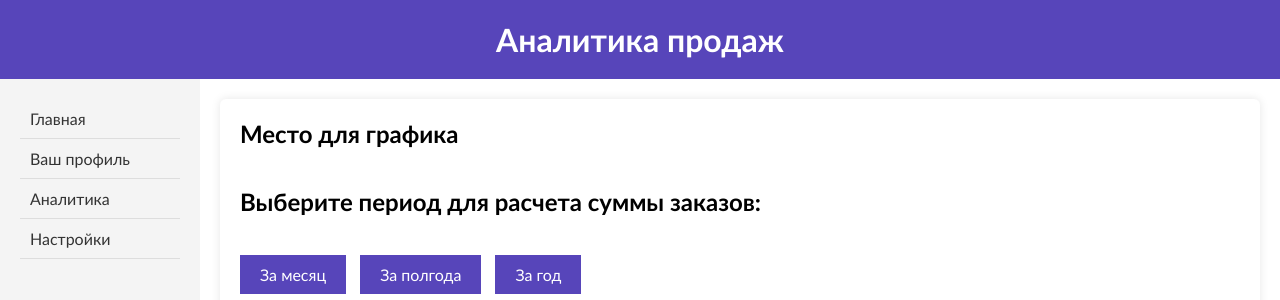
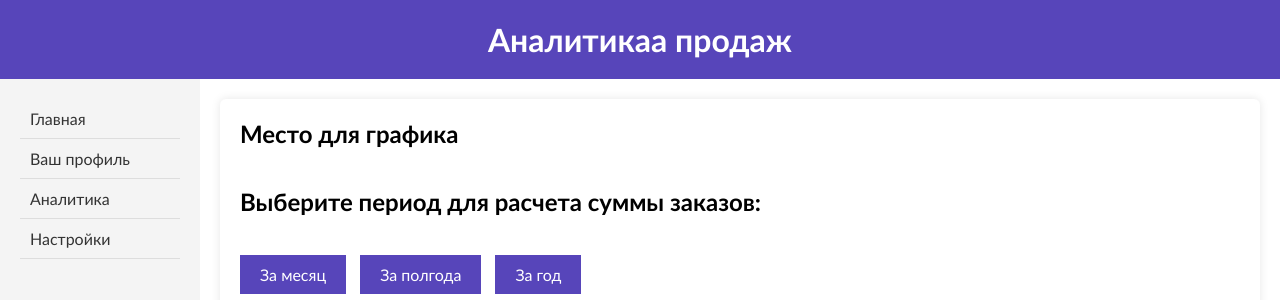
Before and after one commit to monoisafourletterword/Plan-site, a Laravel app: page /analytics1 in a window 1280 px wide. Shown: the top 300 px of the page. Run offline with Laravel 10, Linux system fonts and the light colour scheme.

Commit message:
ееее

```diff
--- a/resources/views/analytics1.blade.php
+++ b/resources/views/analytics1.blade.php
@@ -11,7 +11,7 @@
 <body>
 <div class="container">
     <header class="header">
-        <h1>Аналитика продаж</h1>
+        <h1>Аналитикаа продаж</h1>
     </header>
 
     <div class="main-content">
```
